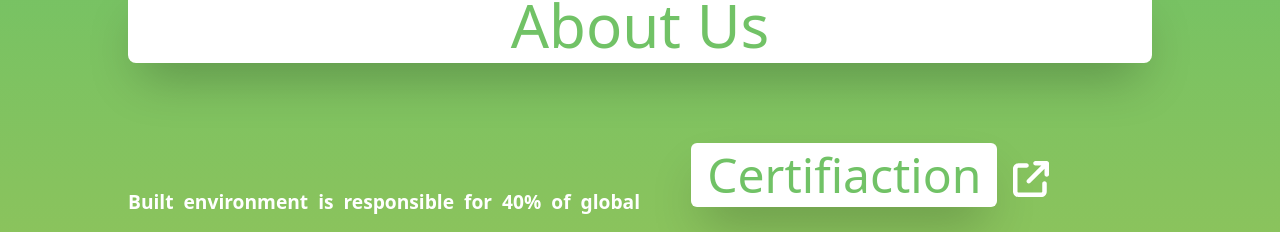
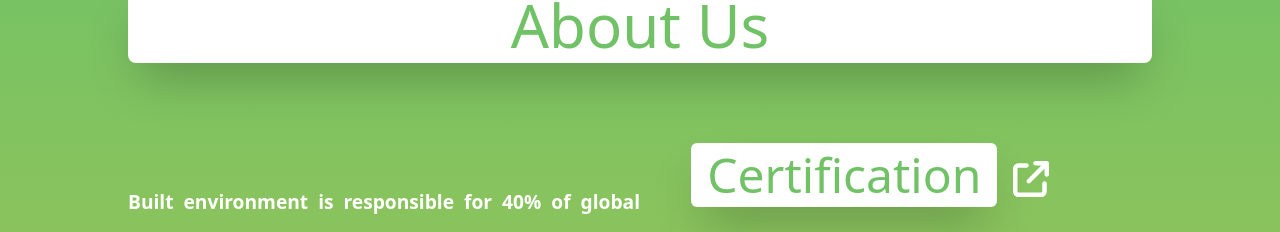
Before and after one commit to mani99brar/netZero, a Next.js app: page / in a window 1280 px wide. Shown: the part 2309-2541 px from the top of the page. Built offline with nearby package versions, Linux system fonts and the light colour scheme.

Commit message:
fix: about

```diff
--- a/src/components/About.jsx
+++ b/src/components/About.jsx
@@ -15,7 +15,7 @@ export const About = () => {
         </div>
         <div className='lg:w-[50%] w-[100%] h-[100%] flex  justify-center'>
           <div className='lg:w-[80%] w-[100%]'>
-            <a href='/certificate.pdf' target="_blank" className='flex items-center w-[100%]'><span className="bg-white text-centerrounded-lg px-4 py-2 text-[#71C266] rounded-md lg:text-5xl mb-10 text-3xl shadow-2xl shadow-green">Certifiaction </span>
+            <a href='/certificate.pdf' target="_blank" className='flex items-center w-[100%]'><span className="bg-white text-centerrounded-lg px-4 py-2 text-[#71C266] rounded-md lg:text-5xl mb-10 text-3xl shadow-2xl shadow-green">Certification </span>
               <FontAwesomeIcon icon={faExternalLink} className="fas fa-link text-4xl ml-4 mb-8" ></FontAwesomeIcon>
             </a>
             <ul className='list-disc text-justify'>
```
